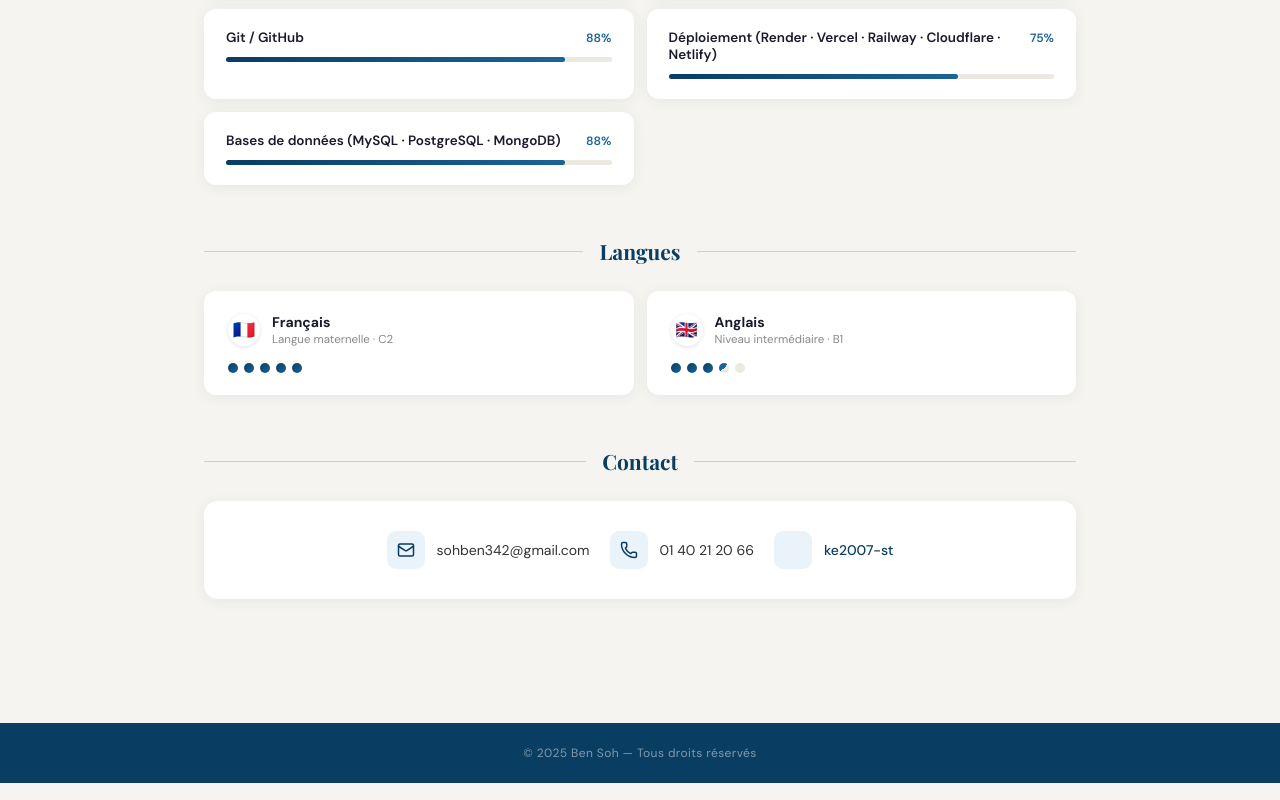
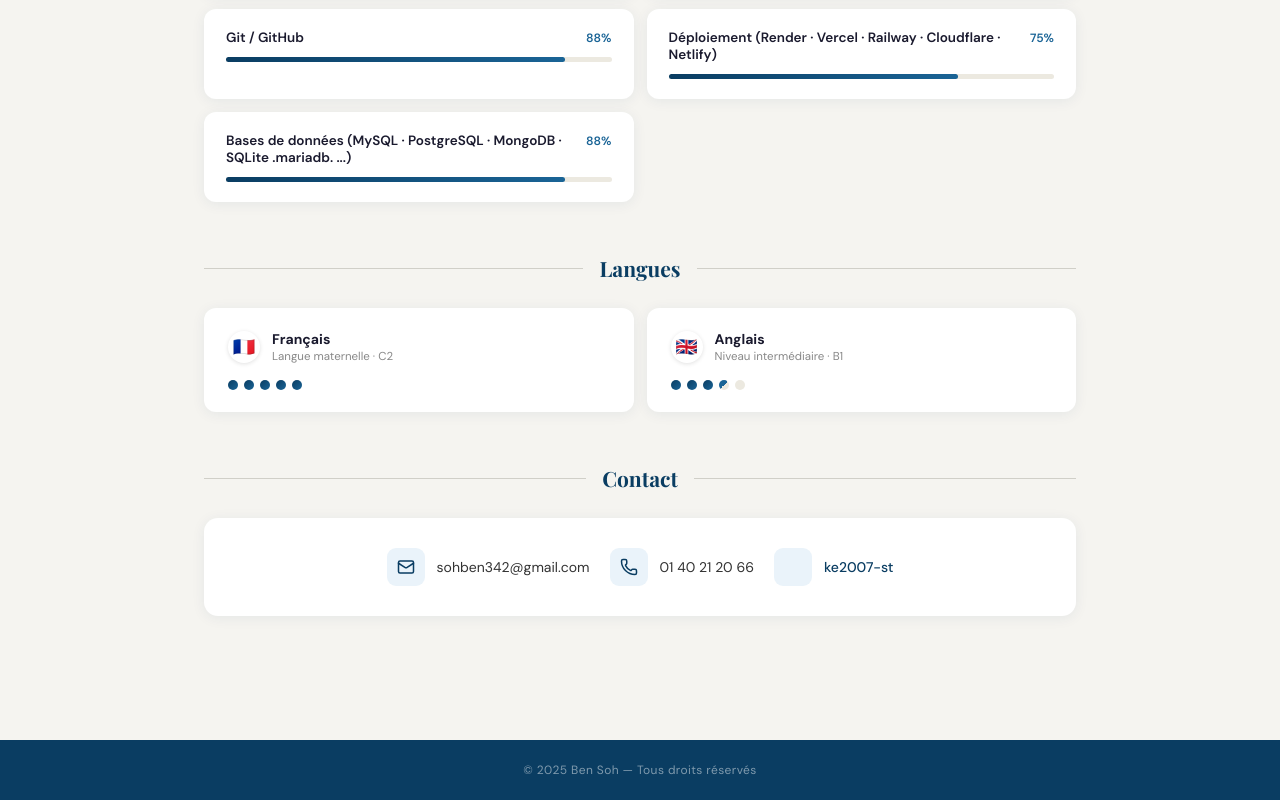
Before and after one commit to ke2007-st/cv, a plain HTML site: page index.html in a window 1280 px wide. Shown: the part 1093-1893 px from the top of the page. Drawn offline with nearby package versions, Linux system fonts and the light colour scheme; some icons are missing.

Commit message:
commit cv

```diff
--- a/index.html
+++ b/index.html
@@ -290,7 +290,7 @@
 
         <div class="skill-card">
           <div class="skill-header">
-            <span class="skill-name">Bases de données (MySQL · PostgreSQL · MongoDB)</span>
+            <span class="skill-name">Bases de données (MySQL · PostgreSQL · MongoDB · SQLite .mariadb. ...)</span>
             <span class="skill-pct">88%</span>
           </div>
           <div class="bar-bg"><div class="bar-fill" style="--w:88%"></div></div>
```
